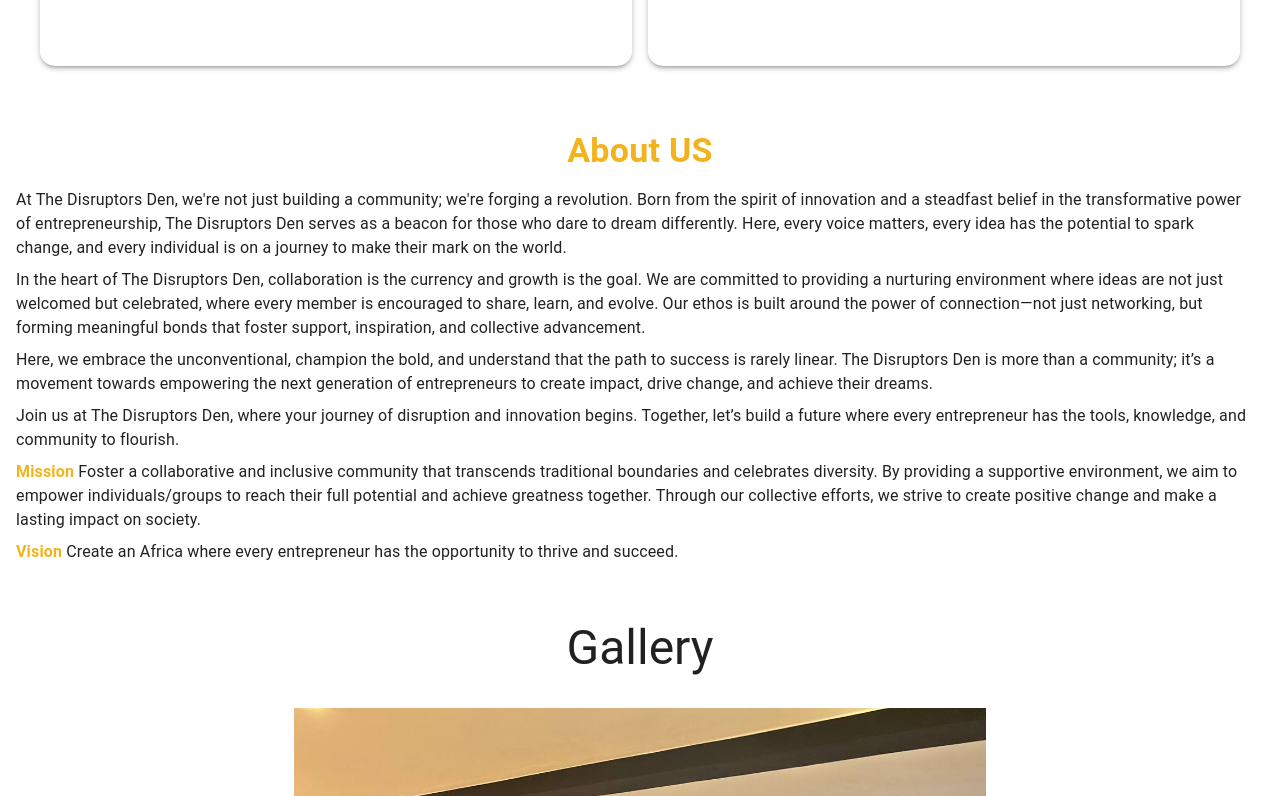
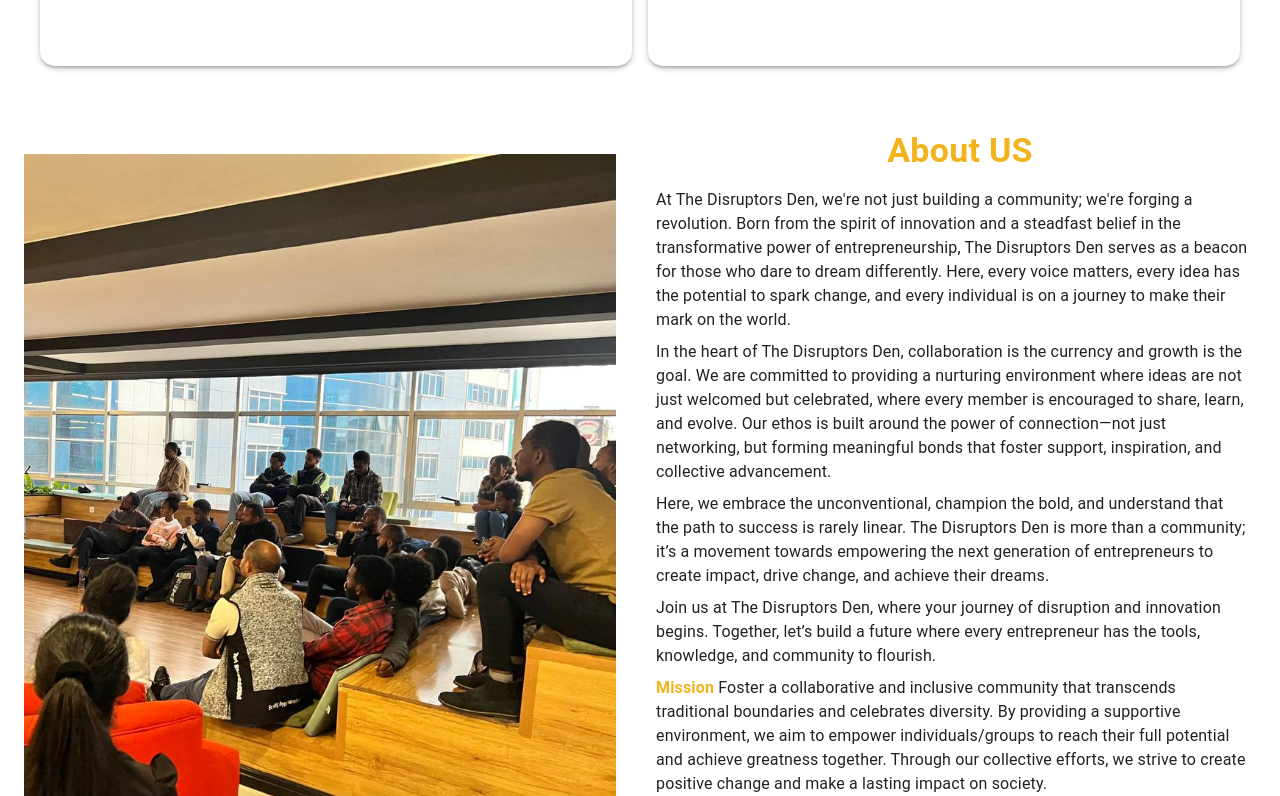
Before and after one commit to DawitSishu/TDD, a React (Vite) app: page / in a window 1280 px wide. Shown: the part 1544-2340 px from the top of the page. Built offline with nearby package versions, Linux system fonts and the light colour scheme.

Commit message:
about us section

```diff
--- a/src/Components/Home/About.jsx
+++ b/src/Components/Home/About.jsx
@@ -10,18 +10,26 @@
   Icon,
   IconButton,
 } from "@mui/material";
+import image from "../../assets/tdd1.jpg";
 
 const About = () => {
   return (
     <>
       <div>
-        <Grid
-          container
-          spacing={0}
-          direction="column"
-          alignItems="center"
-          justifyContent="center"
-        >
+        <Grid container spacing={0}>
+          <Grid item xs={12} sm={6} p={3}>
+            <Box
+              sx={{
+                backgroundImage: `url(${image})`,
+                // paddingTop: "50px",
+                backgroundSize: "cover",
+                backgroundPosition: "95% 35%",
+                height: "100%",
+                width: "100%",
+              }}
+            ></Box>
+          </Grid>
+          <Grid item xs={12} sm={6}>
             <Grid
               item
               justifyContent="center"
@@ -37,40 +45,40 @@
                 About US
               </Typography>
             </Grid>
-        </Grid>
             <Grid container spacing={2} p={4}>
               <Typography variant="body1">
-            At The Disruptors Den, we're not just building a community; we're
-            forging a revolution. Born from the spirit of innovation and a
-            steadfast belief in the transformative power of entrepreneurship,
-            The Disruptors Den serves as a beacon for those who dare to dream
-            differently. Here, every voice matters, every idea has the potential
-            to spark change, and every individual is on a journey to make their
-            mark on the world.
+                At The Disruptors Den, we're not just building a community;
+                we're forging a revolution. Born from the spirit of innovation
+                and a steadfast belief in the transformative power of
+                entrepreneurship, The Disruptors Den serves as a beacon for
+                those who dare to dream differently. Here, every voice matters,
+                every idea has the potential to spark change, and every
+                individual is on a journey to make their mark on the world.
               </Typography>
 
               <Typography variant="body1" mt={1}>
-            In the heart of The Disruptors Den, collaboration is the currency
-            and growth is the goal. We are committed to providing a nurturing
-            environment where ideas are not just welcomed but celebrated, where
-            every member is encouraged to share, learn, and evolve. Our ethos is
-            built around the power of connection—not just networking, but
-            forming meaningful bonds that foster support, inspiration, and
-            collective advancement.
+                In the heart of The Disruptors Den, collaboration is the
+                currency and growth is the goal. We are committed to providing a
+                nurturing environment where ideas are not just welcomed but
+                celebrated, where every member is encouraged to share, learn,
+                and evolve. Our ethos is built around the power of
+                connection—not just networking, but forming meaningful bonds
+                that foster support, inspiration, and collective advancement.
               </Typography>
 
               <Typography variant="body1" mt={1}>
                 Here, we embrace the unconventional, champion the bold, and
-            understand that the path to success is rarely linear. The Disruptors
-            Den is more than a community; it’s a movement towards empowering the
-            next generation of entrepreneurs to create impact, drive change, and
-            achieve their dreams.
+                understand that the path to success is rarely linear. The
+                Disruptors Den is more than a community; it’s a movement towards
+                empowering the next generation of entrepreneurs to create
+                impact, drive change, and achieve their dreams.
               </Typography>
 
               <Typography variant="body1" mt={1}>
-            Join us at The Disruptors Den, where your journey of disruption and
-            innovation begins. Together, let’s build a future where every
-            entrepreneur has the tools, knowledge, and community to flourish.
+                Join us at The Disruptors Den, where your journey of disruption
+                and innovation begins. Together, let’s build a future where
+                every entrepreneur has the tools, knowledge, and community to
+                flourish.
               </Typography>
               <Typography variant="body1" mt={1}>
                 <span style={{ fontWeight: "bold", color: "#F2B31D" }}>
@@ -79,9 +87,9 @@
                 Foster a collaborative and inclusive community that transcends
                 traditional boundaries and celebrates diversity. By providing a
                 supportive environment, we aim to empower individuals/groups to
-            reach their full potential and achieve greatness together. Through
-            our collective efforts, we strive to create positive change and make
-            a lasting impact on society.
+                reach their full potential and achieve greatness together.
+                Through our collective efforts, we strive to create positive
+                change and make a lasting impact on society.
               </Typography>
               <Typography variant="body1" mt={1}>
                 <span style={{ fontWeight: "bold", color: "#F2B31D" }}>
@@ -91,8 +99,9 @@
                 thrive and succeed.
               </Typography>
             </Grid>
+          </Grid>
+        </Grid>
       </div>
-
     </>
   );
 };
```
Lines whose indentation alone changed are shown as unchanged.
